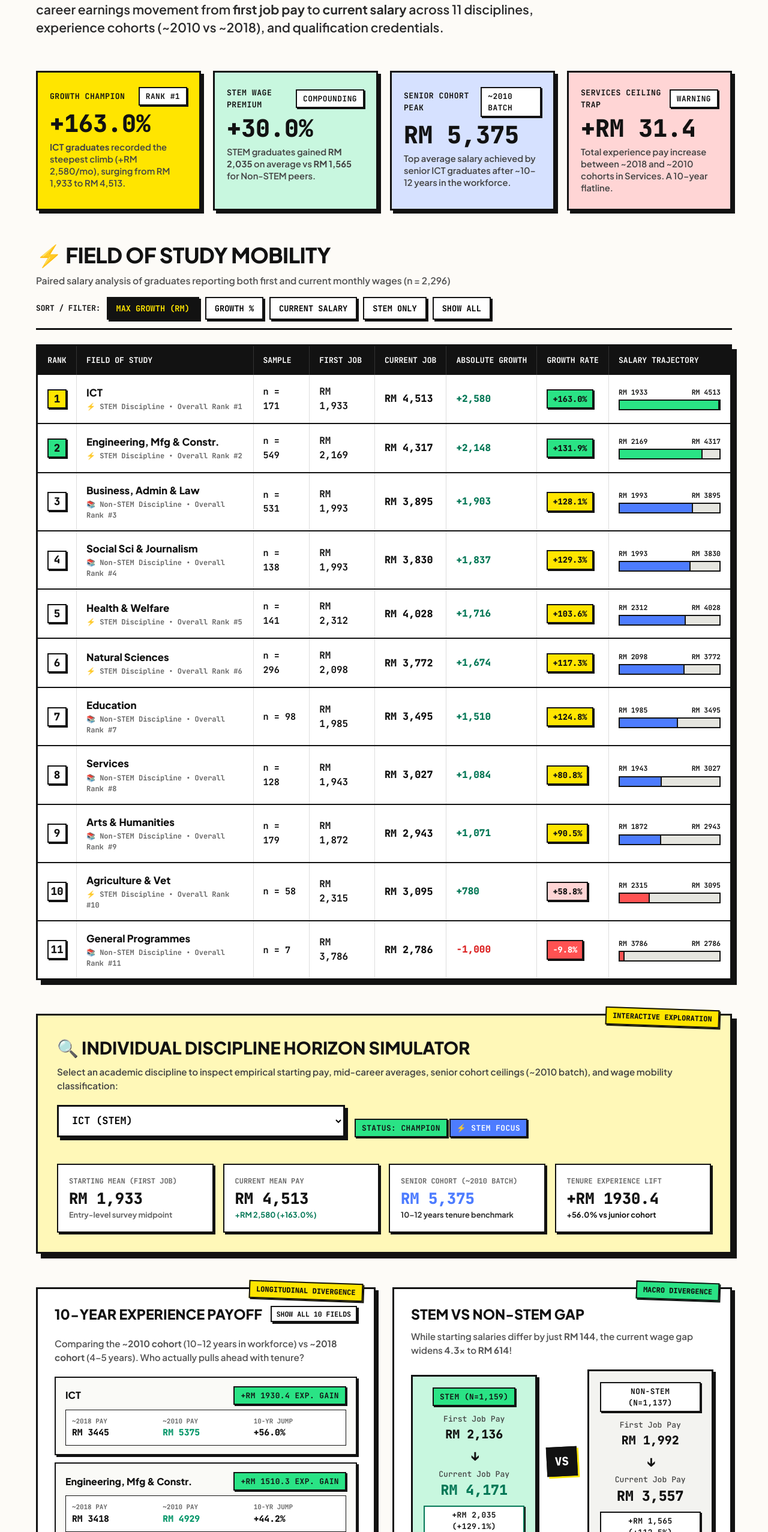
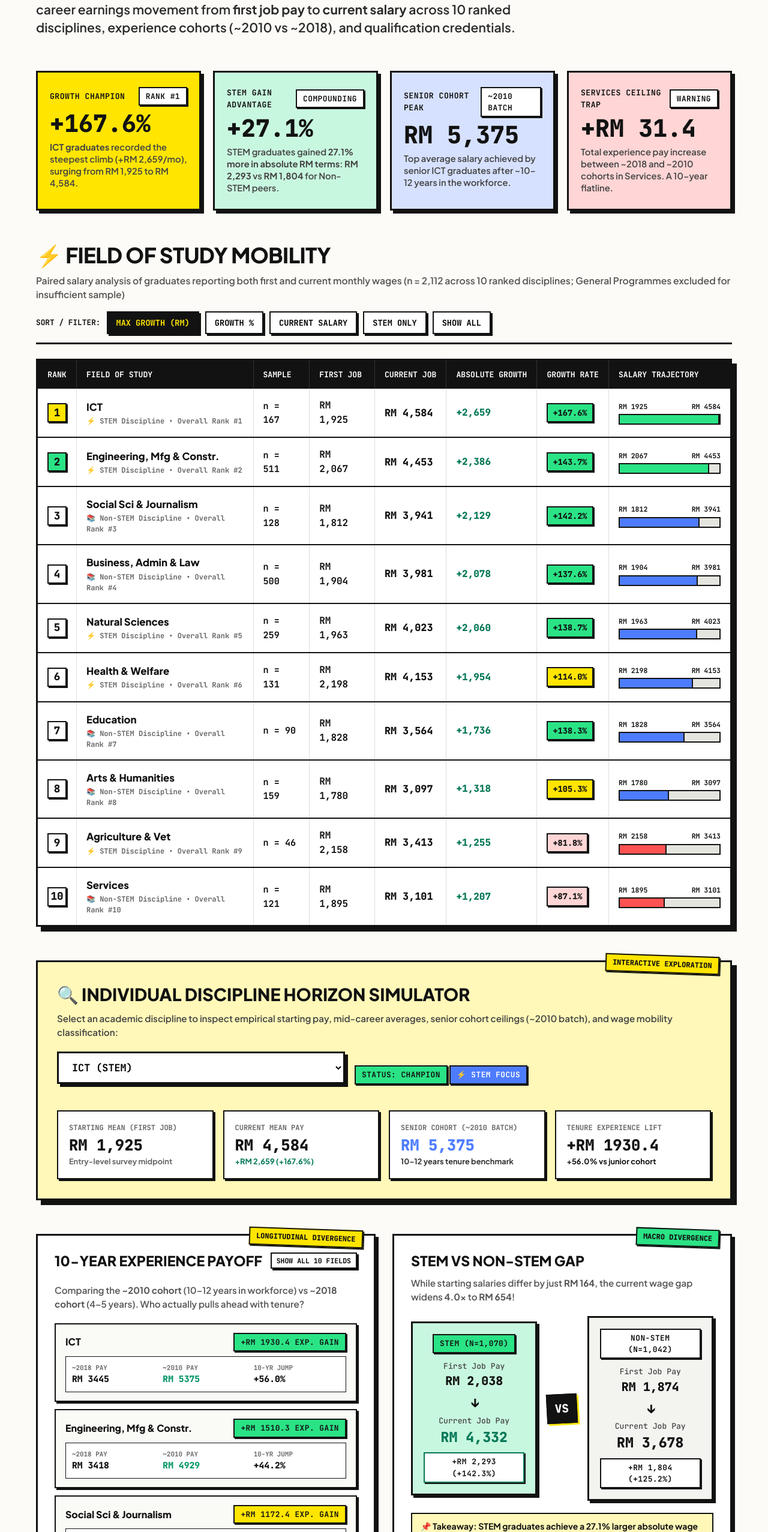
Before and after one commit to WanAdamm/graduate-career-tracking-survey, a plain HTML site: page index.html in a window 1280 px wide. Shown: the part 246-2800 px from the top of the page at 60% size. Drawn offline with Linux system fonts and the light colour scheme.

Commit message:
exclude salary inversion result and exclude General Programme from the analysis

```diff
--- a/index.html
+++ b/index.html
@@ -780,16 +780,16 @@
     <div class="ticker-content">
       <span>★ MALAYSIAN GRADUATE CAREER TRACKING SURVEY (KRI GCTS)</span>
       <span>• 7,984 RESPONDENTS</span>
-      <span>• 11 VALIDATED STUDY DISCIPLINES</span>
+      <span>• 10 RANKED STUDY DISCIPLINES</span>
       <span>• SALARY MIDPOINT IMPUTATION</span>
-      <span>• PAIRED FIRST-TO-CURRENT SAMPLE: N = 2,296</span>
-      <span>• ICT GROWTH CHAMPION: +163.0%</span>
-      <span>• STEM PREMIUM: +30.0% FASTER GROWTH</span>
+      <span>• PAIRED FIRST-TO-CURRENT SAMPLE: N = 2,112</span>
+      <span>• ICT GROWTH CHAMPION: +167.6%</span>
+      <span>• STEM GAIN ADVANTAGE: +27.1%</span>
       <span>• MALAYSIAN GRADUATE CAREER TRACKING SURVEY (KRI GCTS)</span>
       <span>• 7,984 RESPONDENTS</span>
-      <span>• 11 VALIDATED STUDY DISCIPLINES</span>
+      <span>• 10 RANKED STUDY DISCIPLINES</span>
       <span>• SALARY MIDPOINT IMPUTATION</span>
-      <span>• PAIRED FIRST-TO-CURRENT SAMPLE: N = 2,296</span>
+      <span>• PAIRED FIRST-TO-CURRENT SAMPLE: N = 2,112</span>
     </div>
   </div>
 
@@ -809,7 +809,7 @@
       </h1>
 
       <p class="hero-subtitle">
-        An empirical investigation into Malaysian tertiary graduate wage trajectories. Tracking career earnings movement from <strong>first job pay</strong> to <strong>current salary</strong> across 11 disciplines, experience cohorts (~2010 vs ~2018), and qualification credentials.
+        An empirical investigation into Malaysian tertiary graduate wage trajectories. Tracking career earnings movement from <strong>first job pay</strong> to <strong>current salary</strong> across 10 ranked disciplines, experience cohorts (~2010 vs ~2018), and qualification credentials.
       </p>
     </header>
 
@@ -820,20 +820,20 @@
           <span>Growth Champion</span>
           <span class="badge badge-white">Rank #1</span>
         </div>
-        <div class="stat-value">+163.0%</div>
+        <div class="stat-value">+167.6%</div>
         <div class="stat-desc">
-          <strong>ICT graduates</strong> recorded the steepest climb (+RM 2,580/mo), surging from RM 1,933 to RM 4,513.
+          <strong>ICT graduates</strong> recorded the steepest climb (+RM 2,659/mo), surging from RM 1,925 to RM 4,584.
         </div>
       </div>
 
       <div class="stat-card featured-green">
         <div class="stat-label">
-          <span>STEM Wage Premium</span>
+          <span>STEM Gain Advantage</span>
           <span class="badge badge-white">Compounding</span>
         </div>
-        <div class="stat-value">+30.0%</div>
+        <div class="stat-value">+27.1%</div>
         <div class="stat-desc">
-          STEM graduates gained <strong>RM 2,035</strong> on average vs <strong>RM 1,565</strong> for Non-STEM peers.
+          STEM graduates gained <strong>27.1% more in absolute RM terms</strong>: <strong>RM 2,293</strong> vs <strong>RM 1,804</strong> for Non-STEM peers.
         </div>
       </div>
 
@@ -867,7 +867,7 @@
           <h2>
             <span>⚡ Field of Study Mobility</span>
           </h2>
-          <p class="section-desc">Paired salary analysis of graduates reporting both first and current monthly wages (n = 2,296)</p>
+          <p class="section-desc">Paired salary analysis of graduates reporting both first and current monthly wages (n = 2,112 across 10 ranked disciplines; General Programmes excluded for insufficient sample)</p>
         </div>
         <div class="controls-row">
           <span style="font-family: var(--font-mono); font-weight: 700; font-size: 0.8rem; text-transform: uppercase;">Sort / Filter:</span>
@@ -970,35 +970,35 @@
           <span class="card-stamp" style="background: var(--green);">Macro Divergence</span>
           <h2 class="card-title">STEM vs Non-STEM Gap</h2>
           <p style="font-size: 0.95rem; font-weight: 600; color: #555;">
-            While starting salaries differ by just <strong>RM 144</strong>, the current wage gap widens <strong>4.3x</strong> to <strong>RM 614</strong>!
+            While starting salaries differ by just <strong>RM 164</strong>, the current wage gap widens <strong>4.0x</strong> to <strong>RM 654</strong>!
           </p>
 
           <div class="versus-container">
             <div class="vs-box stem">
-              <span class="badge badge-green" style="margin-bottom: 8px;">STEM (n=1,159)</span>
+              <span class="badge badge-green" style="margin-bottom: 8px;">STEM (n=1,070)</span>
               <div style="font-family: var(--font-mono); font-size: 0.82rem; color: #444; margin-top: 4px;">First Job Pay</div>
-              <div style="font-family: var(--font-mono); font-size: 1.25rem; font-weight: 800;">RM 2,136</div>
+              <div style="font-family: var(--font-mono); font-size: 1.25rem; font-weight: 800;">RM 2,038</div>
               <div style="font-size: 1.4rem; font-weight: 900; margin: 4px 0;">↓</div>
               <div style="font-family: var(--font-mono); font-size: 0.82rem; color: #444;">Current Job Pay</div>
-              <div style="font-family: var(--font-mono); font-size: 1.45rem; font-weight: 900; color: #047857;">RM 4,171</div>
-              <div class="badge badge-white" style="margin-top: 8px; border-color: #047857;">+RM 2,035 (+129.1%)</div>
+              <div style="font-family: var(--font-mono); font-size: 1.45rem; font-weight: 900; color: #047857;">RM 4,332</div>
+              <div class="badge badge-white" style="margin-top: 8px; border-color: #047857;">+RM 2,293 (+142.3%)</div>
             </div>
 
             <div class="vs-badge">VS</div>
 
             <div class="vs-box non-stem">
-              <span class="badge badge-white" style="margin-bottom: 8px;">Non-STEM (n=1,137)</span>
+              <span class="badge badge-white" style="margin-bottom: 8px;">Non-STEM (n=1,042)</span>
               <div style="font-family: var(--font-mono); font-size: 0.82rem; color: #444; margin-top: 4px;">First Job Pay</div>
-              <div style="font-family: var(--font-mono); font-size: 1.25rem; font-weight: 800;">RM 1,992</div>
+              <div style="font-family: var(--font-mono); font-size: 1.25rem; font-weight: 800;">RM 1,874</div>
               <div style="font-size: 1.4rem; font-weight: 900; margin: 4px 0;">↓</div>
               <div style="font-family: var(--font-mono); font-size: 0.82rem; color: #444;">Current Job Pay</div>
-              <div style="font-family: var(--font-mono); font-size: 1.45rem; font-weight: 900;">RM 3,557</div>
-              <div class="badge badge-white" style="margin-top: 8px;">+RM 1,565 (+112.5%)</div>
+              <div style="font-family: var(--font-mono); font-size: 1.45rem; font-weight: 900;">RM 3,678</div>
+              <div class="badge badge-white" style="margin-top: 8px;">+RM 1,804 (+125.2%)</div>
             </div>
           </div>
 
           <div style="background: var(--yellow-light); border: 2px solid var(--black); padding: 10px 14px; font-weight: 700; font-size: 0.88rem;">
-            📌 <strong>Takeaway:</strong> STEM graduates achieve a <strong>30.0% wage growth advantage</strong>, demonstrating compounding returns on technical skillsets.
+            📌 <strong>Takeaway:</strong> STEM graduates achieve a <strong>27.1% larger absolute wage gain</strong>, demonstrating compounding returns on technical skillsets.
           </div>
         </div>
 
@@ -1076,7 +1076,7 @@
         <div class="takeaway-icon">🚀</div>
         <h3>High-Tech & Digital Premium</h3>
         <p>
-          ICT and Engineering consistently outperform every discipline across starting salary, 10-year ceiling (RM 5,375), and wage growth rate (+163%). National education initiatives channeling capacity into digital infrastructure directly align with proven market rewards.
+          ICT and Engineering consistently outperform every discipline across starting salary, 10-year ceiling (RM 5,375), and wage growth rates (ICT +167.6%, Engineering +143.7%). National education initiatives channeling capacity into digital infrastructure directly align with proven market rewards.
         </p>
       </div>
 
@@ -1092,7 +1092,7 @@
         <div class="takeaway-icon">⚠️</div>
         <h3>Breaking the Services & Arts Wage Trap</h3>
         <p>
-          Graduates in Services, Arts & Humanities, and Agriculture face severe early and late stagnation, with average wages stuck near RM 3,000 even after a decade in the workforce. Targeted technical upskilling and transition pipelines into higher-value digital roles are urgently needed.
+          Graduates in Services, Arts & Humanities, and Agriculture face persistent low pay ceilings, with average current wages stuck near RM 3,000 even after a decade in the workforce. Their cleaned absolute gains are also the weakest of the 10 ranked fields. Targeted technical upskilling and transition pipelines into higher-value digital roles are urgently needed.
         </p>
       </div>
     </div>
@@ -1105,16 +1105,17 @@
           • <strong>Midpoint Imputation:</strong> Salary survey bands were mapped to representative numeric midpoints (e.g., First Job `RM 1,000 and below` = RM 750; Current Job `Below RM 1,500` = RM 1,250; `Above RM 15,000` = RM 17,500).
         </p>
         <p style="margin-bottom: 8px;">
-          • <strong>Paired Wage Progression Metric:</strong> Calculated strictly for respondents who reported both First Job and Current Job salaries (n = 2,296): <code>Wage Progression = Current Salary Midpoint - First Salary Midpoint</code>.
+          • <strong>Paired Wage Progression Metric:</strong> Calculated for respondents who reported both First Job and Current Job salaries, after excluding salary-inversion outliers (n = 2,112 across 10 ranked disciplines): <code>Wage Progression = Current Salary Midpoint - First Salary Midpoint</code>.
         </p>
         <p>
-          • <strong>Filtered Clean Sample:</strong> Excluded 42 unvalidated records coded as 'Field unknown' or '99.0'. General Programmes (n=7) exhibited an anomalous negative progression due to high starting base outliers and small sample representation.
+          • <strong>Outlier Handling:</strong> Excluded 42 unvalidated records coded as 'Field unknown' or '99.0'. Among paired respondents, 180 records (7.8%) reported a current salary below their first salary; these salary-inversion records were excluded as reporting inconsistencies. General Programmes (45 respondents overall; 4 paired after cleaning) was excluded from ranked comparisons due to insufficient sample.
         </p>
       </div>
 
       <div class="footer-meta">
         <div>Dataset: <strong>Graduate Career Tracking Survey (KRI_GCTS_Dataset.csv)</strong></div>
         <div>Total Respondents: <strong>7,984</strong></div>
+        <div>Ranked Paired Sample: <strong>2,112</strong></div>
         <div>Report Design: <strong>Neobrutalism Analytics Interface</strong></div>
       </div>
     </footer>
@@ -1125,17 +1126,16 @@
   <script>
     // Data extracted directly from findings_summary.md
     const dataset = [
-      { rank: 1, field: "ICT", sample: 171, first: 1933, current: 4513, growth: 2580, pct: 163.0, isStem: true, status: "CHAMPION", seniorSalary: 5375.0, juniorSalary: 3444.6, expGain: 1930.4 },
-      { rank: 2, field: "Engineering, Mfg & Constr.", sample: 549, first: 2169, current: 4317, growth: 2148, pct: 131.9, isStem: true, status: "HIGH GROWTH", seniorSalary: 4928.7, juniorSalary: 3418.4, expGain: 1510.3 },
-      { rank: 3, field: "Business, Admin & Law", sample: 531, first: 1993, current: 3895, growth: 1903, pct: 128.1, isStem: false, status: "SOLID GROWTH", seniorSalary: 4299.8, juniorSalary: 3235.3, expGain: 1064.5 },
-      { rank: 4, field: "Social Sci & Journalism", sample: 138, first: 1993, current: 3830, growth: 1837, pct: 129.3, isStem: false, status: "SOLID GROWTH", seniorSalary: 4264.6, juniorSalary: 3092.2, expGain: 1172.4 },
-      { rank: 5, field: "Health & Welfare", sample: 141, first: 2312, current: 4028, growth: 1716, pct: 103.6, isStem: true, status: "HIGH BASE", seniorSalary: 4794.4, juniorSalary: 3614.9, expGain: 1179.5 },
-      { rank: 6, field: "Natural Sciences", sample: 296, first: 2098, current: 3772, growth: 1674, pct: 117.3, isStem: true, status: "SOLID GROWTH", seniorSalary: 4408.6, juniorSalary: 3099.2, expGain: 1309.4 },
-      { rank: 7, field: "Education", sample: 98, first: 1985, current: 3495, growth: 1510, pct: 124.8, isStem: false, status: "MODERATE", seniorSalary: 4279.1, juniorSalary: 3114.7, expGain: 1164.4 },
-      { rank: 8, field: "Services", sample: 128, first: 1943, current: 3027, growth: 1084, pct: 80.8, isStem: false, status: "STAGNANT", seniorSalary: 3045.0, juniorSalary: 3013.6, expGain: 31.4 },
-      { rank: 9, field: "Arts & Humanities", sample: 179, first: 1872, current: 2943, growth: 1071, pct: 90.5, isStem: false, status: "LOW GROWTH", seniorSalary: 3128.7, juniorSalary: 2758.3, expGain: 370.4 },
-      { rank: 10, field: "Agriculture & Vet", sample: 58, first: 2315, current: 3095, growth: 780, pct: 58.8, isStem: true, status: "LOW GROWTH", seniorSalary: 3347.0, juniorSalary: 2516.7, expGain: 830.3 },
-      { rank: 11, field: "General Programmes", sample: 7, first: 3786, current: 2786, growth: -1000, pct: -9.8, isStem: false, status: "ANOMALY", seniorSalary: null, juniorSalary: null, expGain: null }
+      { rank: 1, field: "ICT", sample: 167, first: 1925, current: 4584, growth: 2659, pct: 167.6, isStem: true, status: "CHAMPION", seniorSalary: 5375.0, juniorSalary: 3444.6, expGain: 1930.4 },
+      { rank: 2, field: "Engineering, Mfg & Constr.", sample: 511, first: 2067, current: 4453, growth: 2386, pct: 143.7, isStem: true, status: "HIGH GROWTH", seniorSalary: 4928.7, juniorSalary: 3418.4, expGain: 1510.3 },
+      { rank: 3, field: "Social Sci & Journalism", sample: 128, first: 1812, current: 3941, growth: 2129, pct: 142.2, isStem: false, status: "HIGH GROWTH", seniorSalary: 4264.6, juniorSalary: 3092.2, expGain: 1172.4 },
+      { rank: 4, field: "Business, Admin & Law", sample: 500, first: 1904, current: 3981, growth: 2078, pct: 137.6, isStem: false, status: "SOLID GROWTH", seniorSalary: 4299.8, juniorSalary: 3235.3, expGain: 1064.5 },
+      { rank: 5, field: "Natural Sciences", sample: 259, first: 1963, current: 4023, growth: 2060, pct: 138.7, isStem: true, status: "SOLID GROWTH", seniorSalary: 4408.6, juniorSalary: 3099.2, expGain: 1309.4 },
+      { rank: 6, field: "Health & Welfare", sample: 131, first: 2198, current: 4153, growth: 1954, pct: 114.0, isStem: true, status: "HIGH BASE", seniorSalary: 4794.4, juniorSalary: 3614.9, expGain: 1179.5 },
+      { rank: 7, field: "Education", sample: 90, first: 1828, current: 3564, growth: 1736, pct: 138.3, isStem: false, status: "SOLID GROWTH", seniorSalary: 4279.1, juniorSalary: 3114.7, expGain: 1164.4 },
+      { rank: 8, field: "Arts & Humanities", sample: 159, first: 1780, current: 3097, growth: 1318, pct: 105.3, isStem: false, status: "LOW GROWTH", seniorSalary: 3128.7, juniorSalary: 2758.3, expGain: 370.4 },
+      { rank: 9, field: "Agriculture & Vet", sample: 46, first: 2158, current: 3413, growth: 1255, pct: 81.8, isStem: true, status: "LOW GROWTH", seniorSalary: 3347.0, juniorSalary: 2516.7, expGain: 830.3 },
+      { rank: 10, field: "Services", sample: 121, first: 1895, current: 3101, growth: 1207, pct: 87.1, isStem: false, status: "LOW GROWTH", seniorSalary: 3045.0, juniorSalary: 3013.6, expGain: 31.4 }
     ];
 
     let currentFilter = 'all';
@@ -1160,7 +1160,7 @@
         filtered.sort((a, b) => b.current - a.current);
       }
 
-      const maxGrowth = 2580;
+      const maxGrowth = 2659;
 
       filtered.forEach((row, idx) => {
         const tr = document.createElement('tr');
@@ -1168,15 +1168,15 @@
         // Color coding for growth badge
         let growthBadgeClass = 'growth-moderate';
         if (row.pct >= 130) growthBadgeClass = 'growth-positive';
-        else if (row.pct <= 80 && row.pct >= 0) growthBadgeClass = 'growth-stagnant';
         else if (row.pct < 0) growthBadgeClass = 'growth-negative';
+        else if (row.pct < 95) growthBadgeClass = 'growth-stagnant';
 
         // Fill percentage relative to max growth
         const barWidth = Math.max(5, Math.min(100, (Math.max(0, row.growth) / maxGrowth) * 100));
 
         let barClass = 'progression-bar-fill';
         if (row.rank <= 2) barClass += ' top-tier';
-        if (row.pct <= 80) barClass += ' stagnant';
+        if (row.pct <= 95) barClass += ' stagnant';
 
         tr.innerHTML = `
           <td class="rank-cell">
@@ -1336,7 +1336,7 @@
       } else {
         document.getElementById('sim-senior').textContent = `N/A`;
         document.getElementById('sim-lift').textContent = `N/A`;
-        document.getElementById('sim-lift-pct').textContent = `Sample too small (n=7)`;
+        document.getElementById('sim-lift-pct').textContent = `No senior cohort estimate`;
       }
 
       // Badge update
```
Also changed, not shown: 2 other files.
